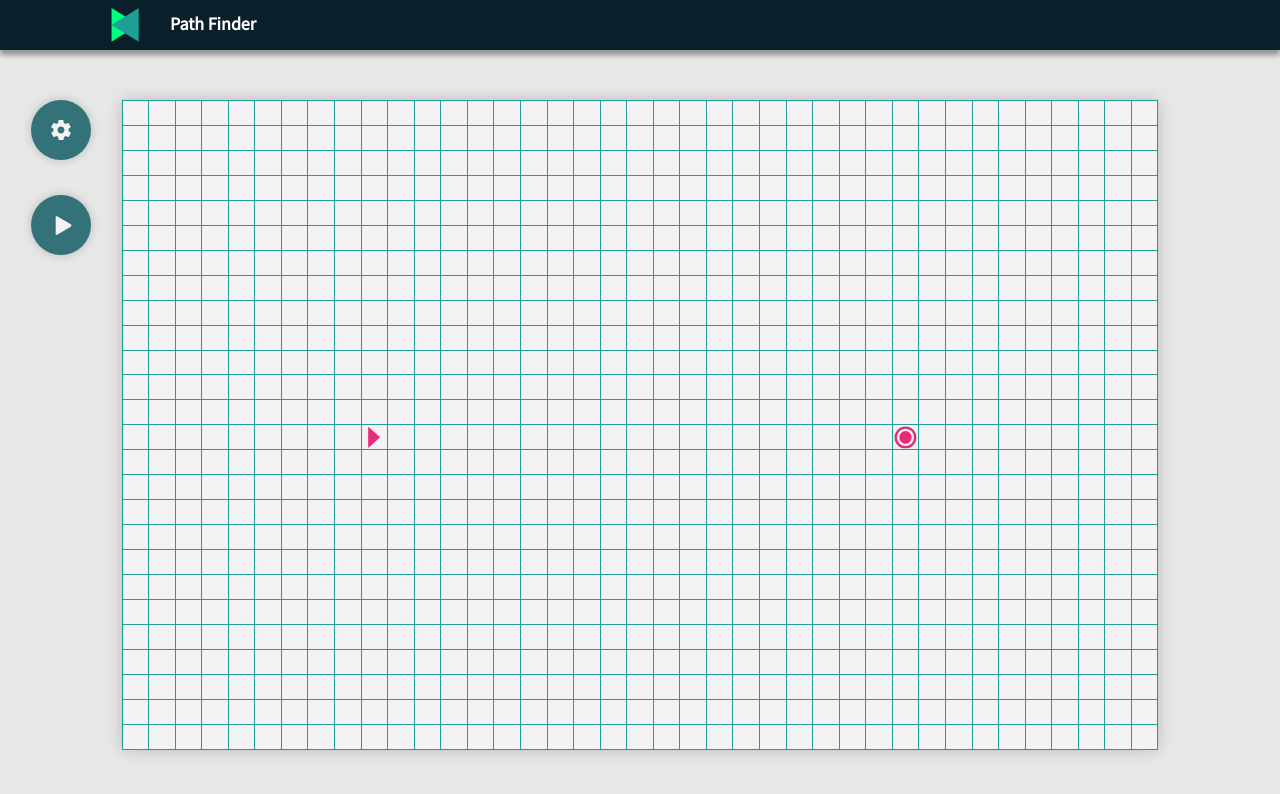
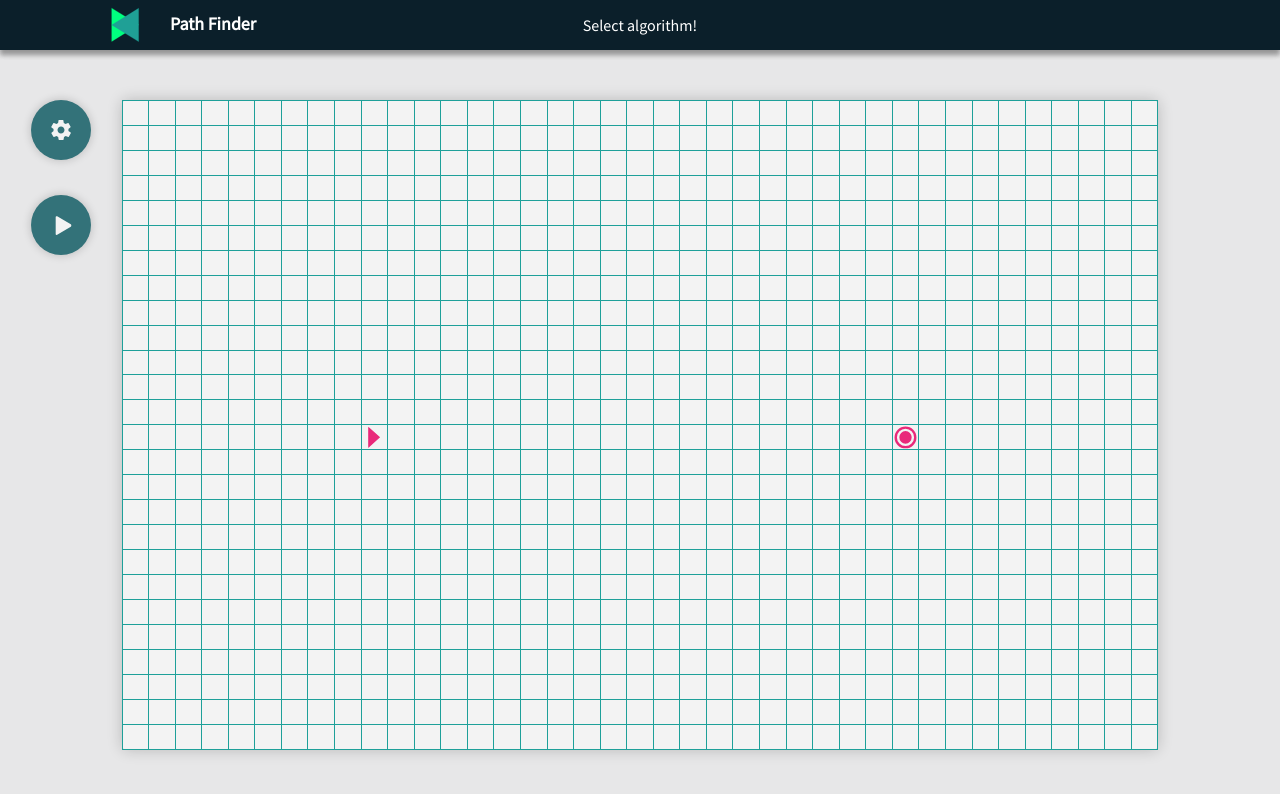
Before and after one commit to midhun-pk/Path-Finder, an Angular app: page /home in a window 1280 px wide. Shown: the top 794 px of the page. Built offline with nearby package versions, Linux system fonts and the light colour scheme.

Commit message:
Added select algorithm default message to navbar if algorithm not selected

```diff
--- a/src/app/components/navbar/navbar.component.html
+++ b/src/app/components/navbar/navbar.component.html
@@ -6,8 +6,8 @@
         <div class="title">Path Finder</div>
     </div>
     <div class="middle">
-        <div class="algorithm-selected" *ngIf="algorithm">
-            {{ algorithm.name }}
+        <div class="algorithm-selected">
+            {{ algorithm ? algorithm.name : 'Select algorithm!' }}
         </div>
     </div>
     <div class="right">
```
